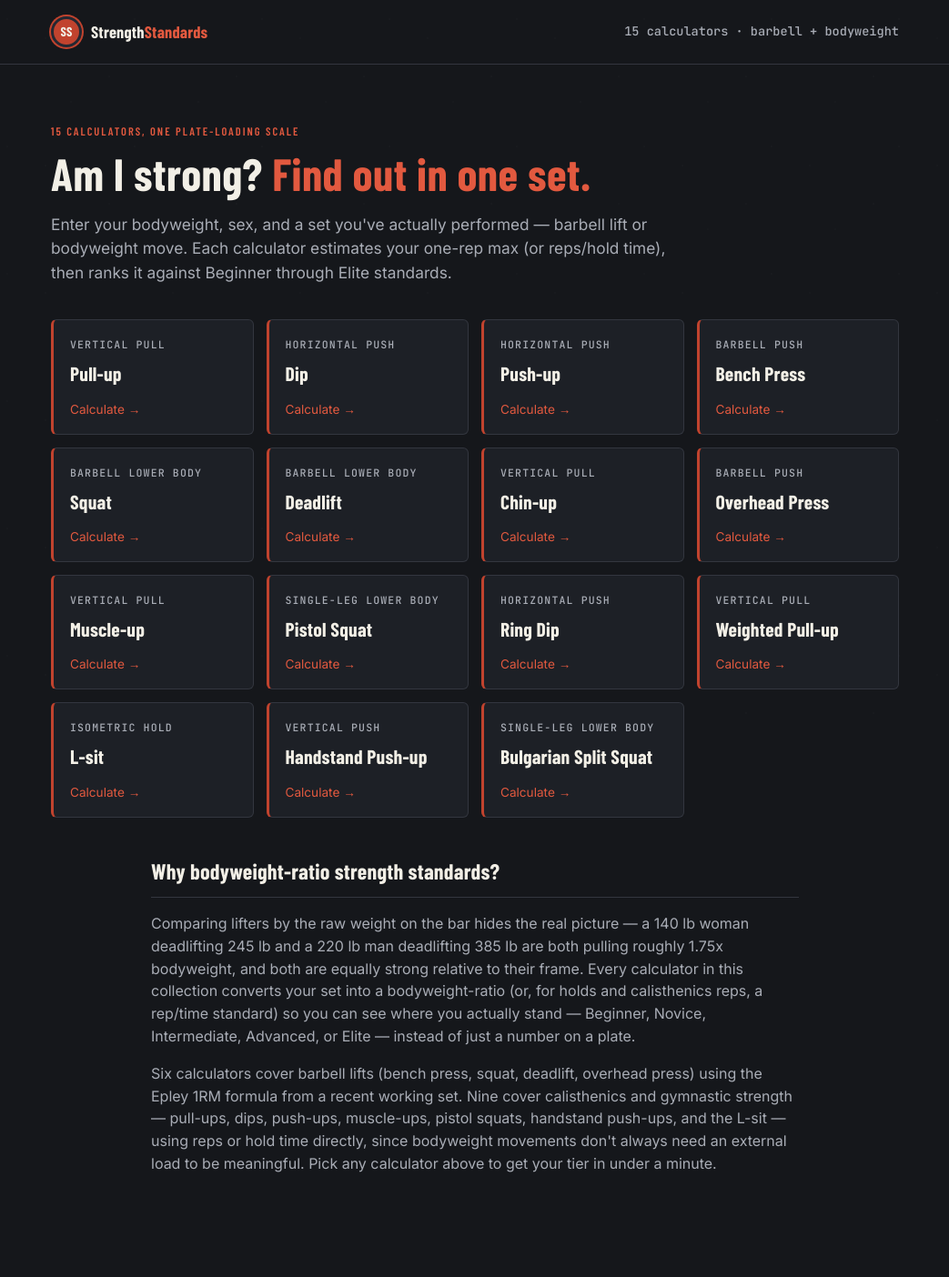
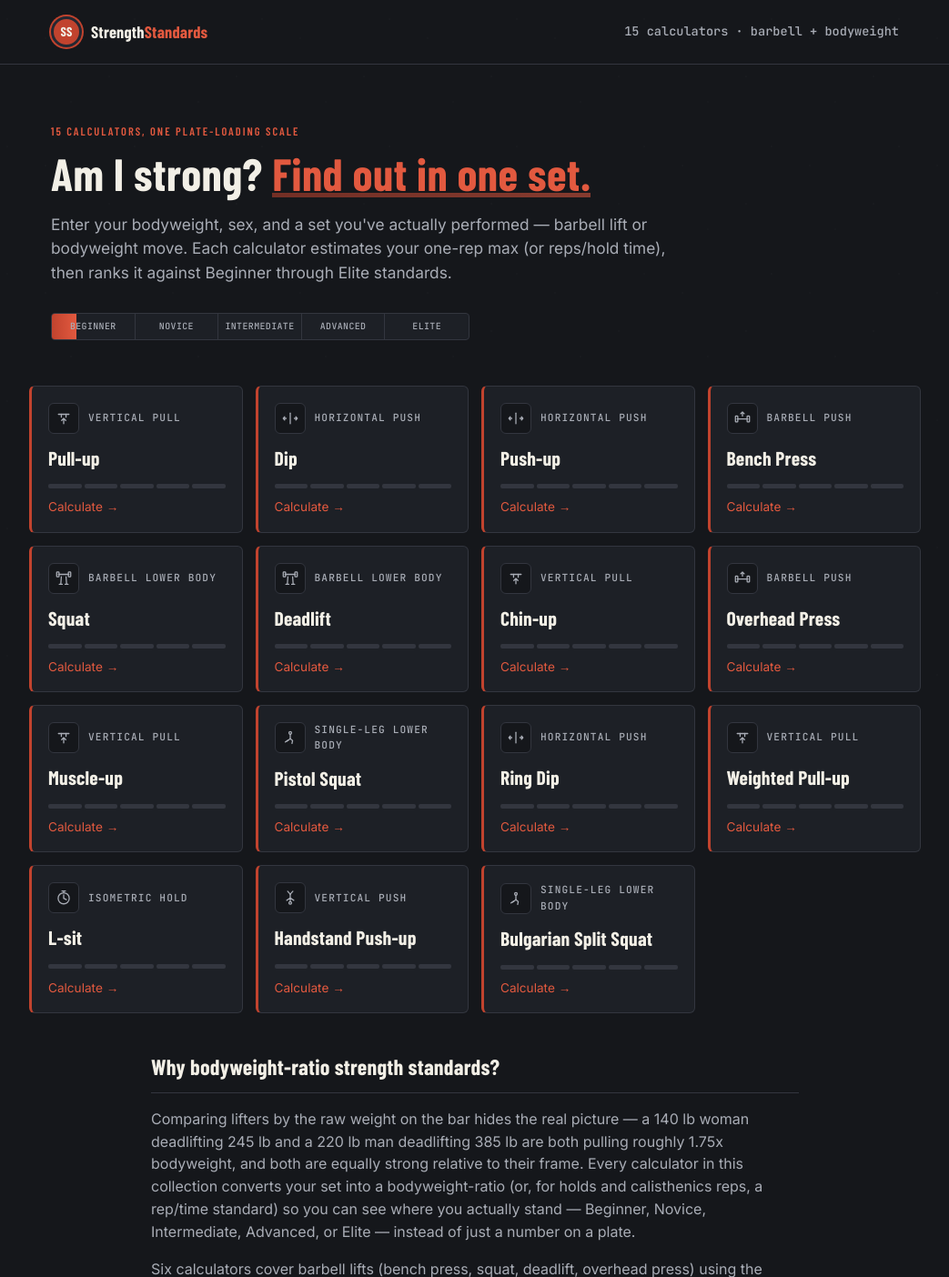
Before and after one commit to nazirhusyan23-create/strength-standards-calculator, a Flask app: page / in a window 1280 px wide. Shown: the top 1404 px of the page at 91% size, without its empty margins (118-1161 px from the left). Run offline with Flask 3, Linux system fonts and the light colour scheme; some web fonts are replaced.

Commit message:
Add files via upload

```diff
--- a/app.py
+++ b/app.py
@@ -13,6 +13,7 @@ from datetime import date
 from flask import Flask, render_template, request, jsonify, abort, Response, url_for
 
 from data import CALCULATORS, ORDER, TIER_ORDER
+from icons import icon_for
 
 app = Flask(__name__)
 
@@ -78,7 +79,7 @@ def to_lb(value, unit):
 # --------------------------------------------------------------------
 @app.route("/")
 def hub():
-    cards = [{"slug": s, **CALCULATORS[s]} for s in ORDER]
+    cards = [{"slug": s, "icon": icon_for(CALCULATORS[s]["category"]), **CALCULATORS[s]} for s in ORDER]
     return render_template("hub.html", cards=cards)
 
 
@@ -141,6 +142,7 @@ def calculator_page(slug):
         related=related,
         tier_order=TIER_ORDER,
         table_data=table_data,
+        icon=icon_for(calc["category"]),
     )
 
 
--- /dev/null
+++ b/icons.py
@@ -0,0 +1,77 @@
+# -*- coding: utf-8 -*-
+"""
+Monoline category icons — same visual language as the plate-loading gauge
+(bars, plates, straight strokes, no fills). One icon per movement category,
+keyed to the `category` field in data.py. Rendered inline (no icon font/
+external request) so pages stay fast and self-contained.
+"""
+from markupsafe import Markup
+
+_WRAP = (
+    '<svg viewBox="0 0 28 28" fill="none" stroke="currentColor" '
+    'stroke-width="2" stroke-linecap="round" stroke-linejoin="round" '
+    'aria-hidden="true">{}</svg>'
+)
+
+_ICONS_RAW = {
+    # bar overhead, hands hanging, chevron pulling up toward it
+    "Vertical pull": (
+        '<line x1="5" y1="7" x2="23" y2="7"/>'
+        '<line x1="10" y1="7" x2="10" y2="12"/>'
+        '<line x1="18" y1="7" x2="18" y2="12"/>'
+        '<path d="M14 23 L14 14 M10.5 17.5 L14 14 L17.5 17.5"/>'
+    ),
+    # center bar, arrows driving outward left/right
+    "Horizontal push": (
+        '<line x1="14" y1="5" x2="14" y2="23"/>'
+        '<path d="M7 14 L2 14 M4.5 11.2 L2 14 L4.5 16.8"/>'
+        '<path d="M21 14 L26 14 M23.5 11.2 L26 14 L23.5 16.8"/>'
+    ),
+    # barbell (bar + plates) with a press arrow above it
+    "Barbell push": (
+        '<line x1="5" y1="15" x2="23" y2="15"/>'
+        '<rect x="2" y="10" width="4" height="10" rx="1"/>'
+        '<rect x="22" y="10" width="4" height="10" rx="1"/>'
+        '<path d="M14 10 L14 3 M11 6 L14 3 L17 6"/>'
+    ),
+    # barbell up top, two straight legs planted under it
+    "Barbell lower body": (
+        '<line x1="5" y1="7" x2="23" y2="7"/>'
+        '<rect x="2" y="3" width="4" height="8" rx="1"/>'
+        '<rect x="22" y="3" width="4" height="8" rx="1"/>'
+        '<path d="M10 11 L9 24 M18 11 L19 24"/>'
+        '<line x1="6.5" y1="24" x2="11.5" y2="24"/>'
+        '<line x1="16.5" y1="24" x2="21.5" y2="24"/>'
+    ),
+    # stance on one bent leg, one leg extended forward
+    "Single-leg lower body": (
+        '<circle cx="14" cy="6" r="2.2"/>'
+        '<line x1="14" y1="8.2" x2="14" y2="16"/>'
+        '<path d="M14 16 L8 20"/>'
+        '<line x1="5.5" y1="21.5" x2="10.5" y2="18.5"/>'
+        '<path d="M14 16 L18 19 L17 24"/>'
+    ),
+    # stopwatch — reps aren't the metric, time under tension is
+    "Isometric hold": (
+        '<line x1="11" y1="2.5" x2="17" y2="2.5"/>'
+        '<line x1="14" y1="2.5" x2="14" y2="5.5"/>'
+        '<circle cx="14" cy="15" r="9.5"/>'
+        '<path d="M14 15 L14 9 M14 15 L18.5 17.3"/>'
+    ),
+    # inverted figure, arms planted, legs stacked overhead
+    "Vertical push": (
+        '<circle cx="14" cy="23" r="2.2"/>'
+        '<line x1="14" y1="20.8" x2="14" y2="8"/>'
+        '<path d="M14 8 L9.5 3 M14 8 L18.5 3"/>'
+        '<path d="M14 14.5 L8 18.5 M14 14.5 L20 18.5"/>'
+    ),
+}
+
+CATEGORY_ICONS = {name: Markup(_WRAP.format(body)) for name, body in _ICONS_RAW.items()}
+
+_DEFAULT_RAW = '<line x1="4" y1="14" x2="24" y2="14"/><rect x="2" y="9" width="4" height="10" rx="1"/><rect x="22" y="9" width="4" height="10" rx="1"/>'
+DEFAULT_ICON = Markup(_WRAP.format(_DEFAULT_RAW))
+
+
+def icon_for(category):
+    return CATEGORY_ICONS.get(category, DEFAULT_ICON)
--- a/static/css/style.css
+++ b/static/css/style.css
@@ -118,35 +118,143 @@ a { color: var(--red-bright); }
 .footer-links a { color: var(--chalk-dim); }
 
 /* ---------------- hub page ---------------- */
-.hub-hero { padding: 64px 24px 20px; }
+.hub-hero { padding: 64px 24px 8px; }
 .hub-sub { color: var(--chalk-dim); font-size: 1.08rem; max-width: 64ch; }
-.accent { color: var(--red-bright); }
+.accent { color: var(--red-bright); position: relative; }
+.accent::after {
+  content: "";
+  position: absolute;
+  left: 0; right: 0; bottom: 0.06em;
+  height: 0.1em;
+  background: linear-gradient(90deg, var(--red), var(--red-bright));
+  opacity: 0.55;
+  z-index: -1;
+}
+
+/* ambient signature gauge — same 5-segment language as the result gauge,
+   quietly filling and resetting to preview what every calculator gives you */
+.hero-gauge { max-width: 460px; margin: 30px 0 6px; }
+.hero-gauge-track {
+  position: relative;
+  display: grid;
+  grid-template-columns: repeat(5, 1fr);
+  height: 30px;
+  border: 1px solid var(--line);
+  border-radius: 4px;
+  overflow: hidden;
+  background: var(--bg-raised);
+}
+.hero-gauge-seg {
+  display: flex; align-items: center; justify-content: center;
+  font-family: var(--font-mono);
+  font-size: 0.62rem;
+  text-transform: uppercase;
+  letter-spacing: 0.04em;
+  color: var(--chalk-dim);
+  border-right: 1px solid var(--line);
+  position: relative;
+  z-index: 1;
+}
+.hero-gauge-seg:last-child { border-right: none; }
+.hero-gauge-fill {
+  position: absolute;
+  inset: 0;
+  width: 0%;
+  background: linear-gradient(90deg, var(--red), var(--red-bright));
+  animation: gauge-sweep 6s cubic-bezier(0.4, 0, 0.2, 1) infinite;
+}
+@keyframes gauge-sweep {
+  0% { width: 0%; }
+  70% { width: 100%; }
+  92% { width: 100%; }
+  100% { width: 0%; }
+}
+@media (prefers-reduced-motion: reduce) {
+  .hero-gauge-fill { animation: none; width: 38%; }
+}
 
 .hub-grid {
   display: grid;
   grid-template-columns: repeat(auto-fill, minmax(220px, 1fr));
   gap: 14px;
-  padding-bottom: 40px;
+  padding: 36px 0 40px;
 }
 .hub-about { padding-bottom: 60px; max-width: 760px; }
 .hub-about p { color: var(--chalk-dim); margin-bottom: 16px; }
 .hub-card {
-  display: flex; flex-direction: column; gap: 6px;
+  display: flex; flex-direction: column; gap: 10px;
   background: var(--bg-raised);
   border: 1px solid var(--line);
   border-left: 3px solid var(--red);
   border-radius: var(--radius);
   padding: 18px 18px 16px;
   text-decoration: none;
-  transition: transform 0.12s ease, border-color 0.12s ease, background 0.12s ease;
+  position: relative;
+  overflow: hidden;
+  transition: transform 0.18s cubic-bezier(0.2, 0.8, 0.2, 1),
+              border-color 0.18s ease, background 0.18s ease,
+              box-shadow 0.18s ease;
 }
-.hub-card:hover { transform: translateY(-2px); background: var(--bg-raised-2); border-left-color: var(--red-bright); }
-.hub-card-cat { font-size: 0.72rem; text-transform: uppercase; letter-spacing: 0.1em; color: var(--chalk-dim); font-family: var(--font-mono); }
-.hub-card-name { color: var(--chalk); font-size: 1.35rem; }
-.hub-card-cta { color: var(--red-bright); font-size: 0.85rem; margin-top: 6px; }
+.hub-card::before {
+  content: "";
+  position: absolute;
+  inset: 0;
+  background: radial-gradient(160px circle at var(--mx, 50%) var(--my, 0%), rgba(226, 89, 63, 0.12), transparent 70%);
+  opacity: 0;
+  transition: opacity 0.25s ease;
+  pointer-events: none;
+}
+.hub-card:hover {
+  transform: translateY(-3px);
+  background: var(--bg-raised-2);
+  border-left-color: var(--red-bright);
+  box-shadow: 0 10px 24px -12px rgba(226, 89, 63, 0.45);
+}
+.hub-card:hover::before { opacity: 1; }
+.hub-card-top { display: flex; align-items: center; gap: 10px; }
+.hub-card-icon {
+  display: flex; align-items: center; justify-content: center;
+  width: 34px; height: 34px;
+  flex: none;
+  border: 1px solid var(--line);
+  border-radius: 6px;
+  background: var(--bg);
+  color: var(--chalk-dim);
+  transition: color 0.18s ease, border-color 0.18s ease, transform 0.25s ease;
+}
+.hub-card-icon svg { width: 18px; height: 18px; }
+.hub-card:hover .hub-card-icon {
+  color: var(--red-bright);
+  border-color: var(--red);
+  transform: rotate(-6deg) scale(1.08);
+}
+.hub-card-cat { font-size: 0.7rem; text-transform: uppercase; letter-spacing: 0.1em; color: var(--chalk-dim); font-family: var(--font-mono); }
+.hub-card-name { color: var(--chalk); font-size: 1.35rem; font-family: var(--font-display); font-weight: 700; }
+.hub-card-gauge { display: grid; grid-template-columns: repeat(5, 1fr); gap: 3px; height: 5px; margin-top: 2px; }
+.hub-card-gauge span { background: var(--line); border-radius: 2px; transition: background 0.18s ease; transition-delay: calc(var(--i, 0) * 40ms); }
+.hub-card-gauge span:nth-child(1) { --i: 1; }
+.hub-card-gauge span:nth-child(2) { --i: 2; }
+.hub-card-gauge span:nth-child(3) { --i: 3; }
+.hub-card-gauge span:nth-child(4) { --i: 4; }
+.hub-card-gauge span:nth-child(5) { --i: 5; }
+.hub-card:hover .hub-card-gauge span { background: linear-gradient(90deg, var(--red), var(--red-bright)); }
+.hub-card-cta { color: var(--red-bright); font-size: 0.85rem; margin-top: auto; }
+.hub-card-cta em { display: inline-block; font-style: normal; transition: transform 0.18s ease; }
+.hub-card:hover .hub-card-cta em { transform: translateX(4px); }
 
 /* ---------------- calculator page ---------------- */
 .calc-page { padding: 48px 24px 40px; }
+.calc-page h1 { display: flex; align-items: center; gap: 14px; }
+.calc-title-icon {
+  display: flex; align-items: center; justify-content: center;
+  width: 46px; height: 46px;
+  flex: none;
+  border: 1px solid var(--line);
+  border-radius: 8px;
+  background: var(--bg-raised);
+  color: var(--red-bright);
+}
+.calc-title-icon svg { width: 24px; height: 24px; }
 
 .calc-grid {
   display: grid;
--- a/templates/calculator.html
+++ b/templates/calculator.html
@@ -15,7 +15,7 @@
          {% if calc.get('always_show_added_weight') %}data-always-added="1"{% endif %}>
 
   <p class="eyebrow">{{ calc.category }}</p>
-  <h1>{{ calc.name }} Strength Standards Calculator</h1>
+  <h1><span class="calc-title-icon">{{ icon }}</span>{{ calc.name }} Strength Standards Calculator</h1>
   <p class="intro">{{ calc.intro }}</p>
 
   <section class="calc-grid">
--- a/templates/hub.html
+++ b/templates/hub.html
@@ -9,14 +9,30 @@
     lift or bodyweight move. Each calculator estimates your one-rep max (or
     reps/hold time), then ranks it against Beginner through Elite standards.
   </p>
+  <div class="hero-gauge" aria-hidden="true">
+    <div class="hero-gauge-track">
+      <span class="hero-gauge-fill"></span>
+      <span class="hero-gauge-seg">Beginner</span>
+      <span class="hero-gauge-seg">Novice</span>
+      <span class="hero-gauge-seg">Intermediate</span>
+      <span class="hero-gauge-seg">Advanced</span>
+      <span class="hero-gauge-seg">Elite</span>
+    </div>
+  </div>
 </section>
 
 <section class="hub-grid wrap">
   {% for c in cards %}
   <a class="hub-card" href="{{ url_for('calculator_page', slug=c.slug) }}">
-    <span class="hub-card-cat">{{ c.category }}</span>
+    <div class="hub-card-top">
+      <span class="hub-card-icon">{{ c.icon }}</span>
+      <span class="hub-card-cat">{{ c.category }}</span>
+    </div>
     <span class="hub-card-name">{{ c.name }}</span>
-    <span class="hub-card-cta">Calculate &rarr;</span>
+    <div class="hub-card-gauge" aria-hidden="true">
+      <span></span><span></span><span></span><span></span><span></span>
+    </div>
+    <span class="hub-card-cta">Calculate <em>&rarr;</em></span>
   </a>
   {% endfor %}
 </section>
```
